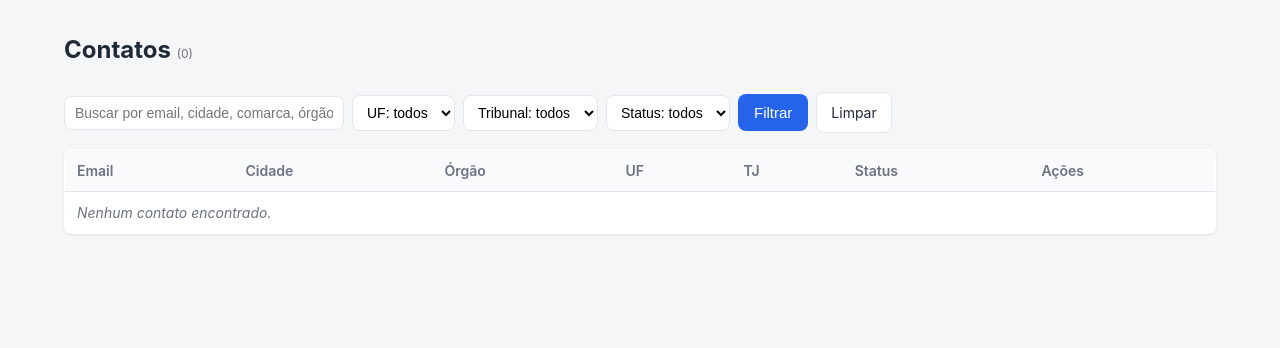
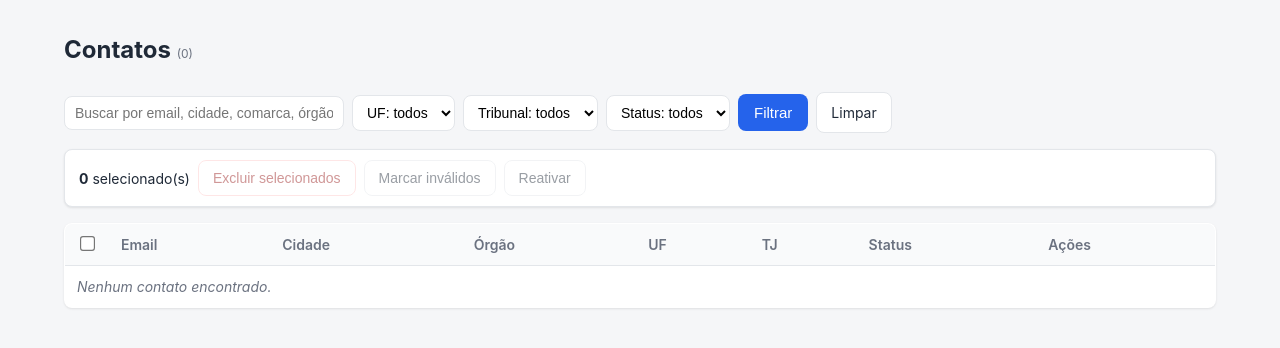
Before and after one commit to mazierovictor/peritos_app, a FastAPI app: page /contatos in a window 1280 px wide. Shown: the part 56-404 px from the top of the page. Run offline with FastAPI, Linux system fonts and the light colour scheme; the visitor is signed in with stand-in values (Sample User, id 1); data comes from the database, SQL or seed files in the repository; data that the repository does not hold is empty.

Commit message:
feat: ações em lote nos contatos
- Checkbox por linha + 'selecionar todos' no header
- Barra de ações para os selecionados:
  excluir, marcar inválido, reativar
- Botões 'todos do filtro' atuam sobre o conjunto
  inteiro que bate com os filtros atuais (não só a página)

Co-Authored-By: Claude Opus 4.7 (1M context) <noreply@anthropic.com>

```diff
--- a/app/main.py
+++ b/app/main.py
@@ -253,16 +253,7 @@ def scrapers_run_log(run_id: int, user: dict = Depends(requer_login)):
 
 # ─── Contatos ──────────────────────────────────────────────────────────
 
-@app.get("/contatos", response_class=HTMLResponse)
-def contatos_lista(
-    request: Request,
-    user: dict = Depends(requer_login),
-    q: str = "", estado: str = "", tribunal: str = "", invalido: str = "",
-    pagina: int = 1,
-):
-    por_pagina = 50
-    pagina = max(1, pagina)
-
+def _where_contatos(q: str, estado: str, tribunal: str, invalido: str) -> tuple[str, list]:
     where = ["1=1"]
     args: list = []
     if q:
@@ -275,7 +266,20 @@ def contatos_lista(
         where.append("tribunal = ?"); args.append(tribunal)
     if invalido in ("0", "1"):
         where.append("invalido = ?"); args.append(int(invalido))
-    sql_where = " AND ".join(where)
+    return " AND ".join(where), args
+
+
+@app.get("/contatos", response_class=HTMLResponse)
+def contatos_lista(
+    request: Request,
+    user: dict = Depends(requer_login),
+    q: str = "", estado: str = "", tribunal: str = "", invalido: str = "",
+    pagina: int = 1,
+):
+    por_pagina = 50
+    pagina = max(1, pagina)
+
+    sql_where, args = _where_contatos(q, estado, tribunal, invalido)
 
     with get_conn() as conn:
         total = conn.execute(f"SELECT COUNT(*) c FROM contatos WHERE {sql_where}", args).fetchone()["c"]
@@ -313,6 +317,81 @@ def contatos_excluir(cid: int, user: dict = Depends(requer_login)):
     with get_conn() as conn:
         conn.execute("DELETE FROM contatos WHERE id = ?", (cid,))
     return RedirectResponse(url="/contatos", status_code=303)
+
+
+# ─── Ações em lote ─────────────────────────────────────────────────────
+
+from fastapi import Body  # noqa: E402
+
+def _aplicar_lote(ids: list[str], sql_update_or_delete: str) -> int:
+    ids_int = [int(i) for i in ids if str(i).isdigit()]
+    if not ids_int:
+        return 0
+    placeholders = ",".join("?" * len(ids_int))
+    with get_conn() as conn:
+        cur = conn.execute(sql_update_or_delete.format(ph=placeholders), ids_int)
+        return cur.rowcount or 0
+
+
+def _aplicar_lote_filtro(filtros: dict, sql_update_or_delete: str) -> int:
+    sql_where, args = _where_contatos(
+        filtros.get("q", ""), filtros.get("estado", ""),
+        filtros.get("tribunal", ""), filtros.get("invalido", ""),
+    )
+    with get_conn() as conn:
+        cur = conn.execute(sql_update_or_delete.format(where=sql_where), args)
+        return cur.rowcount or 0
+
+
+def _redirect_back(filtros: dict) -> RedirectResponse:
+    qs = urlencode({k: v for k, v in filtros.items() if v})
+    url = f"/contatos?{qs}" if qs else "/contatos"
+    return RedirectResponse(url=url, status_code=303)
+
+
+@app.post("/contatos/lote/excluir")
+async def contatos_lote_excluir(request: Request, user: dict = Depends(requer_login)):
+    form = await request.form()
+    ids = form.getlist("ids")
+    _aplicar_lote(ids, "DELETE FROM contatos WHERE id IN ({ph})")
+    return _redirect_back(dict(form))
+
+
+@app.post("/contatos/lote/invalidar")
+async def contatos_lote_invalidar(request: Request, user: dict = Depends(requer_login)):
+    form = await request.form()
+    ids = form.getlist("ids")
+    _aplicar_lote(ids, "UPDATE contatos SET invalido = 1 WHERE id IN ({ph})")
+    return _redirect_back(dict(form))
+
+
+@app.post("/contatos/lote/validar")
+async def contatos_lote_validar(request: Request, user: dict = Depends(requer_login)):
+    form = await request.form()
+    ids = form.getlist("ids")
+    _aplicar_lote(ids, "UPDATE contatos SET invalido = 0 WHERE id IN ({ph})")
+    return _redirect_back(dict(form))
+
+
+@app.post("/contatos/lote-filtro/excluir")
+async def contatos_lote_filtro_excluir(request: Request, user: dict = Depends(requer_login)):
+    form = await request.form()
+    _aplicar_lote_filtro(dict(form), "DELETE FROM contatos WHERE {where}")
+    return _redirect_back(dict(form))
+
+
+@app.post("/contatos/lote-filtro/invalidar")
+async def contatos_lote_filtro_invalidar(request: Request, user: dict = Depends(requer_login)):
+    form = await request.form()
+    _aplicar_lote_filtro(dict(form), "UPDATE contatos SET invalido = 1 WHERE {where}")
+    return _redirect_back(dict(form))
+
+
+@app.post("/contatos/lote-filtro/validar")
+async def contatos_lote_filtro_validar(request: Request, user: dict = Depends(requer_login)):
+    form = await request.form()
+    _aplicar_lote_filtro(dict(form), "UPDATE contatos SET invalido = 0 WHERE {where}")
+    return _redirect_back(dict(form))
 
 
 # ─── Perfis de remetente ───────────────────────────────────────────────
--- a/app/static/style.css
+++ b/app/static/style.css
@@ -266,6 +266,27 @@ h2 { font-size: 18px; margin: 0 0 12px; }
   color: var(--cor-texto-suave);
 }
 
+.barra-lote {
+  display: flex;
+  flex-wrap: wrap;
+  gap: 8px;
+  align-items: center;
+  background: var(--cor-card);
+  border: 1px solid var(--cor-borda);
+  border-radius: var(--raio);
+  padding: 10px 14px;
+  margin: 12px 0;
+  box-shadow: var(--sombra);
+  font-size: 14px;
+}
+.barra-lote .separador { color: var(--cor-borda); margin: 0 6px; }
+.barra-lote button:disabled { opacity: .45; cursor: not-allowed; }
+.btn-secundario.erro { color: var(--cor-erro-txt); border-color: #fecaca; }
+.btn-secundario.erro:hover { background: var(--cor-erro-bg); }
+
+.col-check { width: 32px; text-align: center; }
+.col-check input[type=checkbox] { transform: scale(1.15); cursor: pointer; }
+
 .link-pequeno { font-size: 13px; color: var(--cor-primaria); text-decoration: none; }
 .link-pequeno:hover { text-decoration: underline; }
 
--- a/app/templates/contatos.html
+++ b/app/templates/contatos.html
@@ -26,15 +26,48 @@
   <a href="/contatos" class="btn-secundario">Limpar</a>
 </form>
 
+<form method="post" id="form-lote">
+  <input type="hidden" name="q"        value="{{ filtros.q or '' }}">
+  <input type="hidden" name="estado"   value="{{ filtros.estado or '' }}">
+  <input type="hidden" name="tribunal" value="{{ filtros.tribunal or '' }}">
+  <input type="hidden" name="invalido" value="{{ filtros.invalido or '' }}">
+
+  <div class="barra-lote">
+    <span id="qtd-sel"><strong>0</strong> selecionado(s)</span>
+    <button type="submit" formaction="/contatos/lote/excluir"
+            class="btn-secundario erro" data-precisa-sel
+            onclick="return confirm('Excluir os contatos selecionados?');">Excluir selecionados</button>
+    <button type="submit" formaction="/contatos/lote/invalidar"
+            class="btn-secundario" data-precisa-sel>Marcar inválidos</button>
+    <button type="submit" formaction="/contatos/lote/validar"
+            class="btn-secundario" data-precisa-sel>Reativar</button>
+
+    {% if total > 0 %}
+    <span class="separador">|</span>
+    <span class="cinza">Para todos os <strong>{{ total }}</strong> que batem com o filtro:</span>
+    <button type="submit" formaction="/contatos/lote-filtro/excluir"
+            class="btn-secundario erro"
+            onclick="return confirm('ATENÇÃO: vai excluir TODOS os {{ total }} contatos do filtro atual. Confirmar?');">Excluir todos ({{ total }})</button>
+    <button type="submit" formaction="/contatos/lote-filtro/invalidar"
+            class="btn-secundario"
+            onclick="return confirm('Marcar todos os {{ total }} como inválidos?');">Invalidar todos</button>
+    <button type="submit" formaction="/contatos/lote-filtro/validar"
+            class="btn-secundario"
+            onclick="return confirm('Reativar todos os {{ total }}?');">Reativar todos</button>
+    {% endif %}
+  </div>
+
   <table class="tabela">
     <thead>
       <tr>
+        <th class="col-check"><input type="checkbox" id="sel-all"></th>
         <th>Email</th><th>Cidade</th><th>Órgão</th><th>UF</th><th>TJ</th><th>Status</th><th>Ações</th>
       </tr>
     </thead>
     <tbody>
       {% for c in contatos %}
       <tr {% if c.invalido %}class="inativa"{% endif %}>
+        <td class="col-check"><input type="checkbox" name="ids" value="{{ c.id }}" class="sel-row"></td>
         <td>{{ c.email }}</td>
         <td>{{ c.cidade or c.comarca or '—' }}</td>
         <td>{{ c.orgao or '—' }}</td>
@@ -42,19 +75,17 @@
         <td>{{ (c.tribunal or '')|upper }}</td>
         <td>{% if c.invalido %}<span class="status status-erro">inválido</span>{% else %}<span class="status status-ok">válido</span>{% endif %}</td>
         <td class="acoes">
-        <form method="post" action="/contatos/{{ c.id }}/toggle" class="inline">
-          <button type="submit" class="btn-link">{% if c.invalido %}reativar{% else %}invalidar{% endif %}</button>
-        </form>
-        <form method="post" action="/contatos/{{ c.id }}/excluir" class="inline" onsubmit="return confirm('Excluir contato?');">
-          <button type="submit" class="btn-link erro">excluir</button>
-        </form>
+          <button type="submit" class="btn-link" formaction="/contatos/{{ c.id }}/toggle">{% if c.invalido %}reativar{% else %}invalidar{% endif %}</button>
+          <button type="submit" class="btn-link erro" formaction="/contatos/{{ c.id }}/excluir"
+                  onclick="return confirm('Excluir contato?');">excluir</button>
         </td>
       </tr>
       {% else %}
-    <tr><td colspan="7" class="vazio">Nenhum contato encontrado.</td></tr>
+      <tr><td colspan="8" class="vazio">Nenhum contato encontrado.</td></tr>
       {% endfor %}
     </tbody>
   </table>
+</form>
 
 {% if total > por_pagina %}
 <div class="paginacao">
@@ -63,4 +94,33 @@
   {% if pagina < paginas_total %}<a href="?{{ qs_pag(pagina + 1) }}">próxima →</a>{% endif %}
 </div>
 {% endif %}
+
+<script>
+  (function () {
+    const all = document.getElementById('sel-all');
+    const rows = document.querySelectorAll('.sel-row');
+    const cnt = document.querySelector('#qtd-sel strong');
+    const botoesSel = document.querySelectorAll('[data-precisa-sel]');
+
+    function atualizar() {
+      const n = [...rows].filter(c => c.checked).length;
+      cnt.textContent = n;
+      if (rows.length === 0) {
+        all.checked = false;
+        all.indeterminate = false;
+      } else {
+        all.checked = (n === rows.length);
+        all.indeterminate = (n > 0 && n < rows.length);
+      }
+      botoesSel.forEach(b => b.disabled = (n === 0));
+    }
+
+    all && all.addEventListener('change', () => {
+      rows.forEach(c => c.checked = all.checked);
+      atualizar();
+    });
+    rows.forEach(c => c.addEventListener('change', atualizar));
+    atualizar();
+  })();
+</script>
 {% endblock %}
```
Lines whose indentation alone changed are shown as unchanged.
